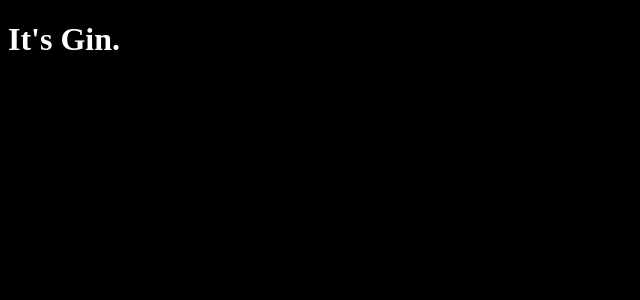
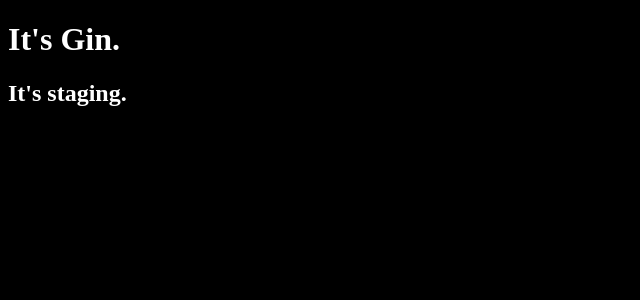
Before and after one commit to lingin1230/profolio-deploy, a Next.js app: page / in a window 1280 px wide. Shown: the top 300 px of the page, without its empty margins (0-640 px from the left). Built offline with nearby package versions, Linux system fonts and the light colour scheme.

Commit message:
feat(index.js): add staging greeting

```diff
--- a/src/pages/index.js
+++ b/src/pages/index.js
@@ -6,6 +6,7 @@ export default function Home() {
     return (
         <>
             <h1>It's Gin.</h1>
+            <h2>It's staging.</h2>
         </>
     )
 }
```
